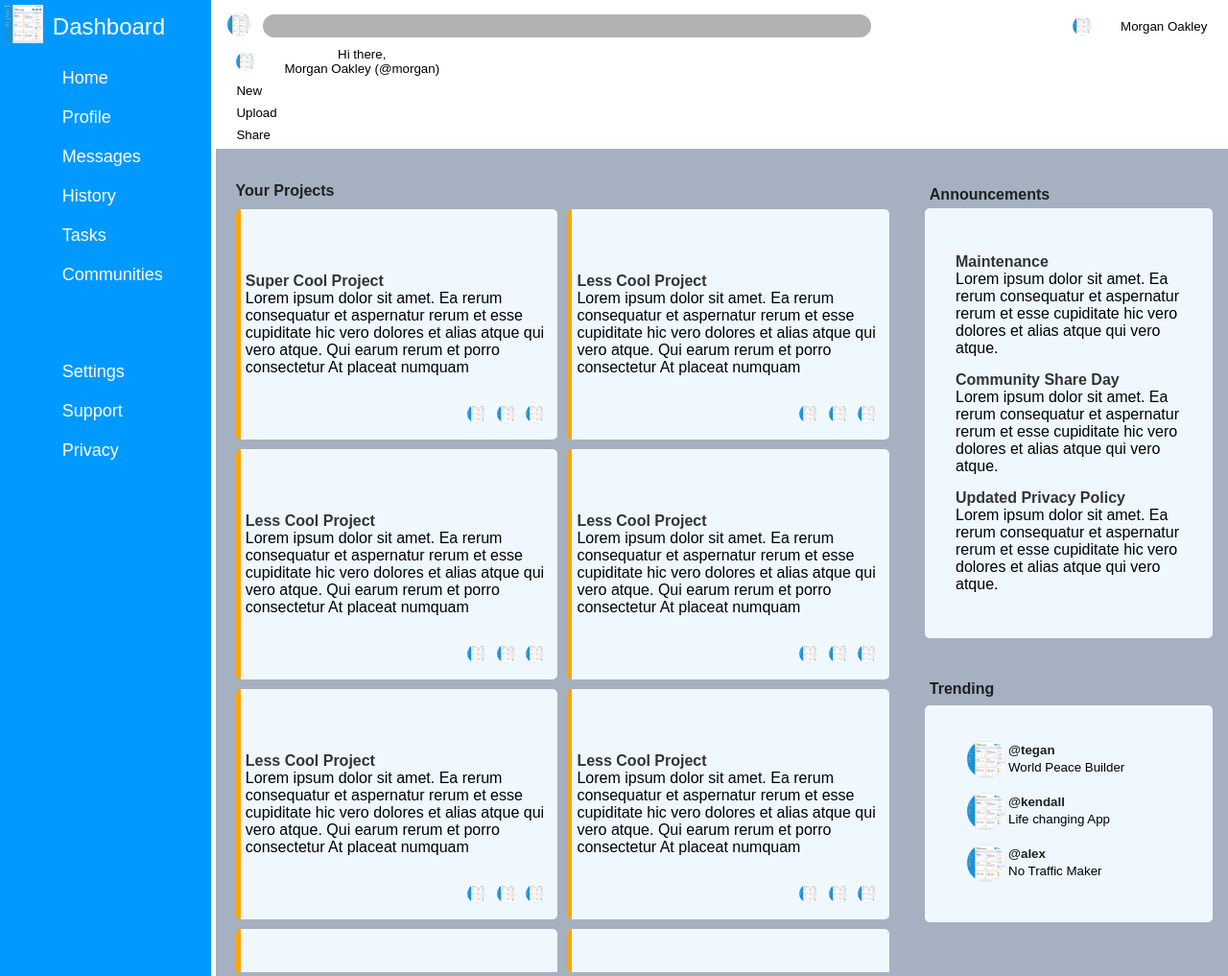
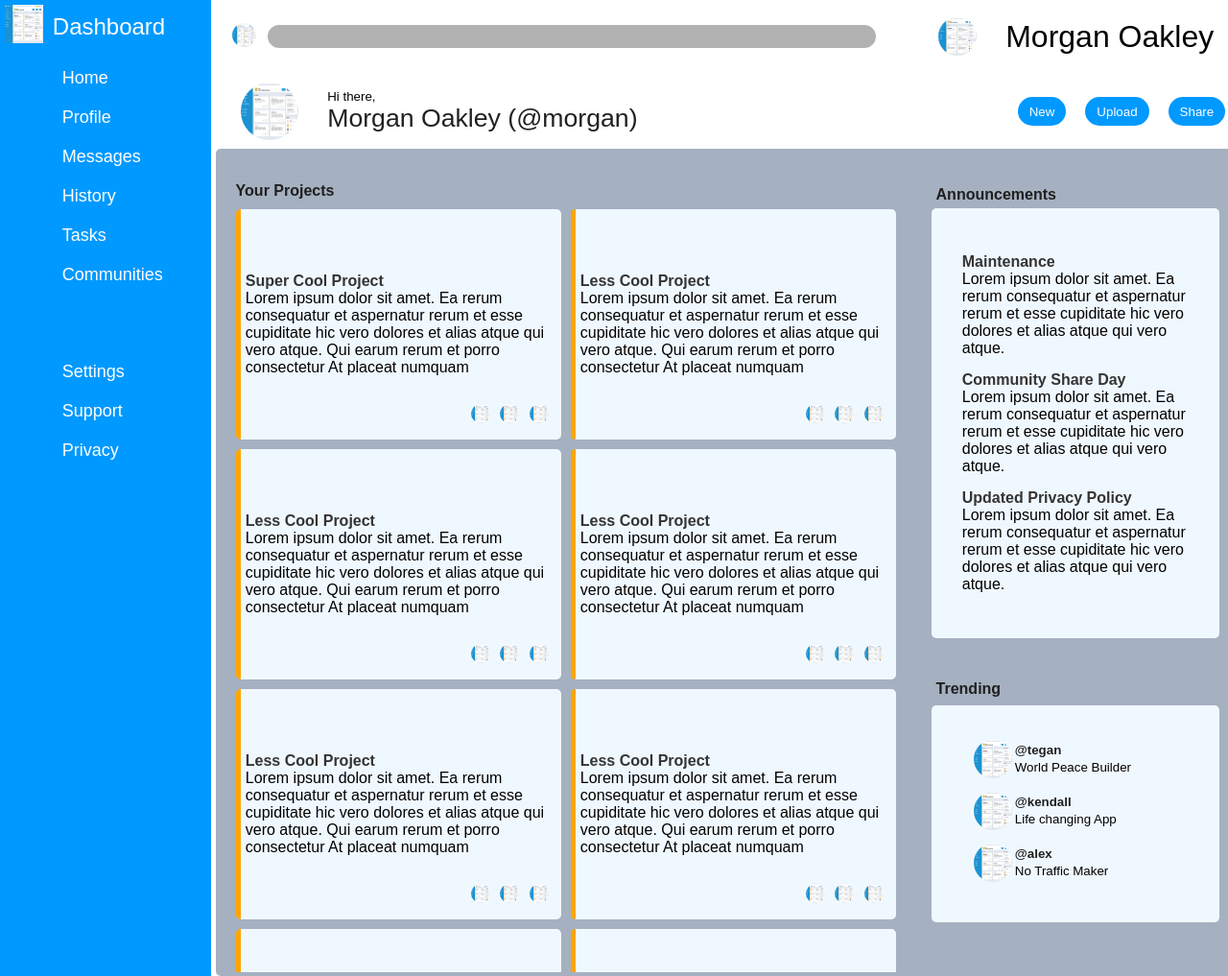
Before and after one commit to Boinias/Admin-Dash, a plain HTML site: page index.html in a window 1280 px wide. Shown: the whole page at 96% size. Drawn offline with Linux system fonts and the light colour scheme.

Commit message:
all done

```diff
--- a/index.html
+++ b/index.html
@@ -52,7 +52,7 @@
                     <img src="Design.png" alt="profile pic" >
                     <div id="text">
                         <div>Hi there,</div>
-                        <div>Morgan Oakley (@morgan)</div>
+                        <div id="tag">Morgan Oakley (@morgan)</div>
                     </div>
                 </button>
                 <div id="buttons">
--- a/styles.css
+++ b/styles.css
@@ -27,8 +27,23 @@ body {
     background-color: white;
     grid-column: 2/-1;
     grid-row: 1/2;
-    padding: .6em;
+    padding: .9em;
 }
+
+#header label img {
+    height: 25px;
+    width: 25px;
+    border-radius: 100%;
+    margin: 3px;
+}
+
+#header button img {
+    height: 20px;
+    width: 20px;
+    border-radius: 100%;
+    margin-right: 30px;
+}
+
 
 #header #top-half {
     display: flex;
@@ -58,20 +73,54 @@ body {
 border: gray 3px solid;
 }
 
-#header label img {
-    height: 25px;
-    width: 25px;
-    border-radius: 100%;
-    margin: 3px;
+#top-half button {
+    font-size: 2em;
+    white-space: nowrap;
 }
 
-#header button img {
-    height: 20px;
-    width: 20px;
+#top-half #button img {
+    height: 40px;
+    width: 40px;
     border-radius: 100%;
-    margin-right: 30px;
 }
 
+
+
+#bottom-half {
+    display: flex;
+    justify-content: space-between;
+    margin-top: 20px;
+}
+
+#bottom-half #button #text {
+    display: flex;
+    flex-direction: column;
+    align-items: start;
+    justify-content: space-between;
+}
+
+#bottom-half #button #text #tag {
+    font-size: 2em;
+    color: rgb(33, 33, 33);
+}
+
+#bottom-half #button img {
+    height: 60px;
+    width: 60px;
+}
+
+#bottom-half #buttons {
+    display: flex;
+    align-items: center;
+    gap: 20px;
+}
+
+#bottom-half #buttons button {
+background-color:  rgb(0, 153, 255);
+color: white;
+height: 30px;
+border-radius: 25px;
+}
 
 
 
@@ -111,6 +160,8 @@ border: gray 3px solid;
     grid-template-columns: 1fr max(300px,20vw);
     padding: .3em 1em;
     gap: 2em;
+    margin-right: .3em;
+    border-radius: 5px;
 }
 
 #your-projects #projects {
```
